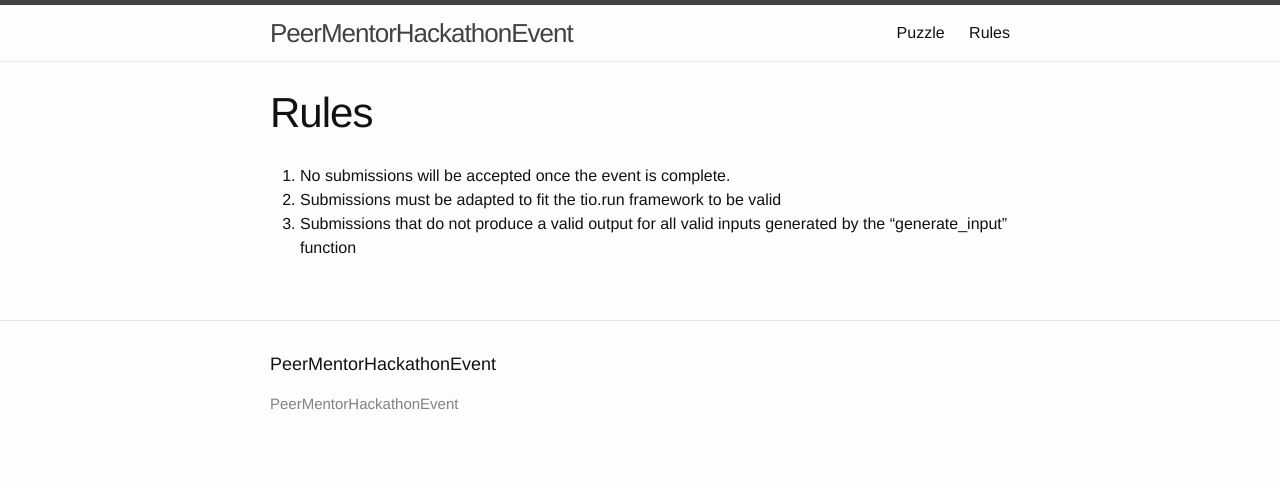
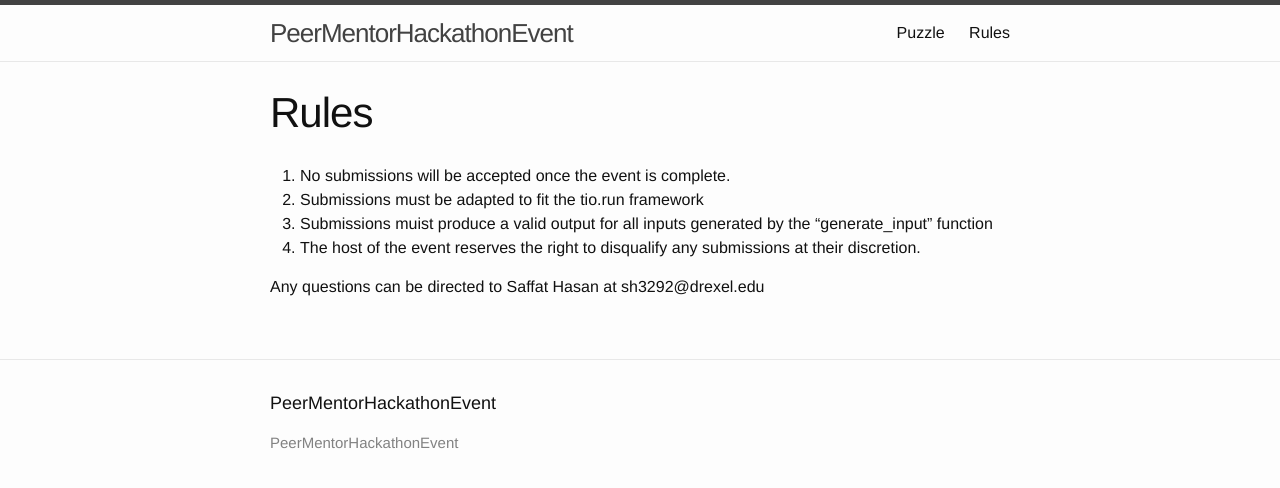
Before and after one commit to Rockie156/PeerMentorHackathonEvent, a Jekyll site: the page built from rules.md, in a window 1280 px wide. Shown: the top 488 px of the page. Built offline with Jekyll 4.4.1, drawn with Linux system fonts in a browser that asks for light colours.

Commit message:
Updated rules; Updated puzzle

```diff
--- a/rules.md
+++ b/rules.md
@@ -5,5 +5,8 @@ permalink: /rules/
 ---
 
 1. No submissions will be accepted once the event is complete.
-2. Submissions must be adapted to fit the tio.run framework to be valid
-3. Submissions that do not produce a valid output for all valid inputs generated by the "generate_input" function
+2. Submissions must be adapted to fit the tio.run framework
+3. Submissions muist produce a valid output for all inputs generated by the "generate_input" function
+4. The host of the event reserves the right to disqualify any submissions at their discretion.
+
+Any questions can be directed to Saffat Hasan at sh3292@drexel.edu
```
Also changed, not shown: puzzle.md (+1 -1 lines).
